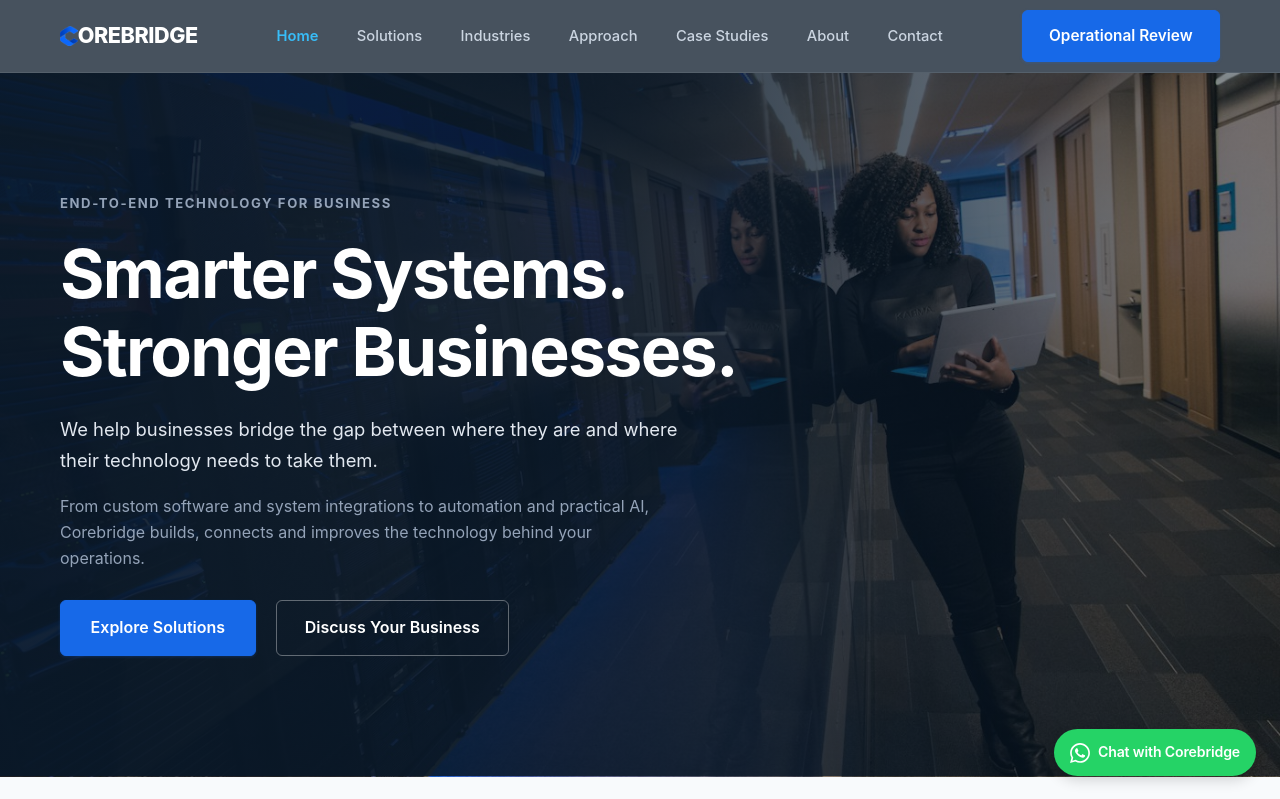
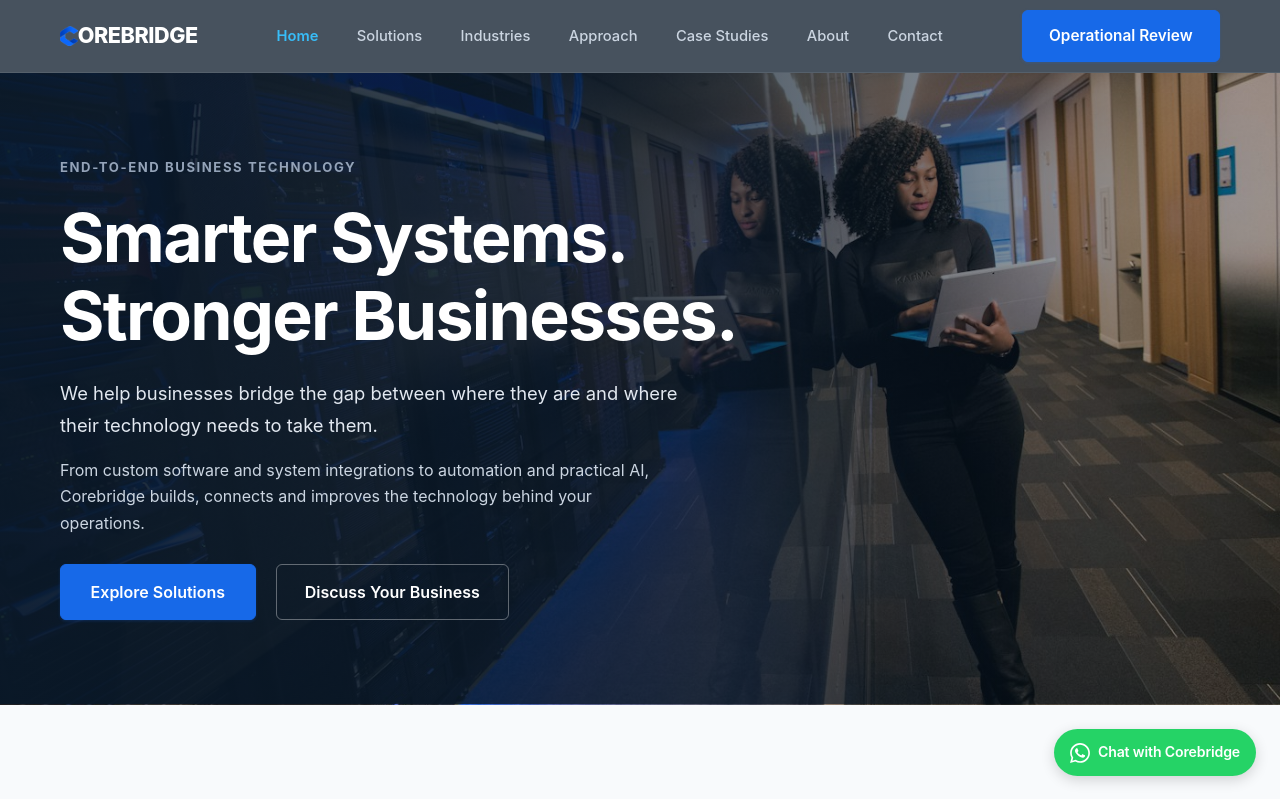
Before and after one commit to Jemade/CoreBridge, a React (Vite) app: page / in a window 1280 px wide. Shown: the top 799 px of the page. Built offline with nearby package versions, Linux system fonts and the light colour scheme.

Commit message:
refine homepage hero presentation

```diff
--- a/src/sections/HeroSection.jsx
+++ b/src/sections/HeroSection.jsx
@@ -8,17 +8,17 @@ export default function HeroSection({ onOpenAudit }) {
       className="hero-editorial"
       id="home"
       style={{
-        minHeight: "min(88vh, 840px)",
+        minHeight: "min(78vh, 740px)",
         display: "flex",
         alignItems: "center",
         position: "relative",
-        backgroundImage: `linear-gradient(to right, rgba(10, 25, 41, 0.94) 0%, rgba(10, 25, 41, 0.85) 50%, rgba(10, 25, 41, 0.48) 100%), url(${heroLeadImg})`,
+        backgroundImage: `linear-gradient(to right, rgba(10, 25, 41, 0.94) 0%, rgba(10, 25, 41, 0.78) 48%, rgba(10, 25, 41, 0.28) 100%), url(${heroLeadImg})`,
         backgroundSize: "cover",
         backgroundPosition: "center right",
         backgroundRepeat: "no-repeat",
         color: "var(--white)",
-        paddingTop: "6.5rem",
-        paddingBottom: "6.5rem",
+        paddingTop: "5.25rem",
+        paddingBottom: "5.25rem",
         borderBottom: "1px solid rgba(255, 255, 255, 0.1)"
       }}
     >
@@ -35,7 +35,7 @@ export default function HeroSection({ onOpenAudit }) {
               marginBottom: "1.25rem"
             }}
           >
-            END-TO-END TECHNOLOGY FOR BUSINESS
+            END-TO-END BUSINESS TECHNOLOGY
           </span>
 
           {/* Primary Headline */}
@@ -71,7 +71,7 @@ export default function HeroSection({ onOpenAudit }) {
             style={{
               fontSize: "1rem",
               lineHeight: "1.65",
-              color: "#94A3B8",
+              color: "#CBD5E1",
               fontWeight: "400",
               marginBottom: "1.75rem",
               maxWidth: "620px"
```
